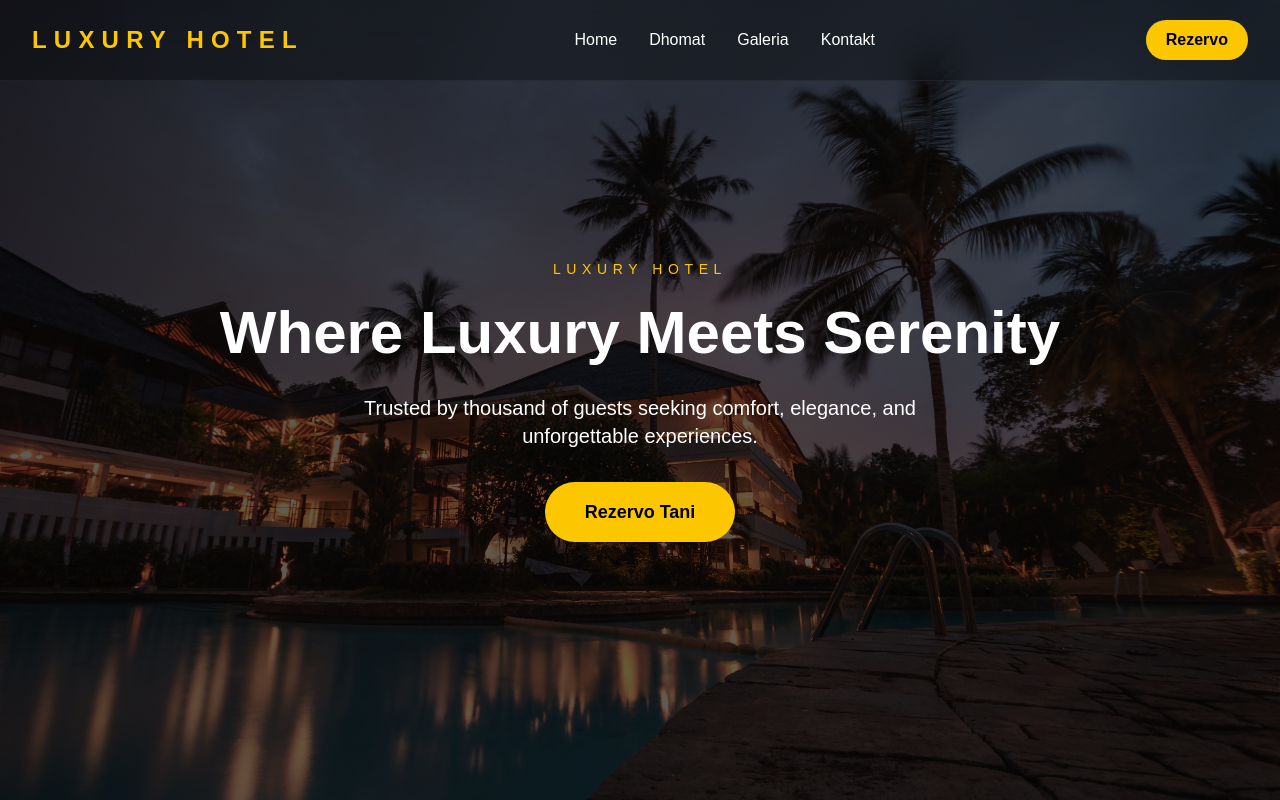
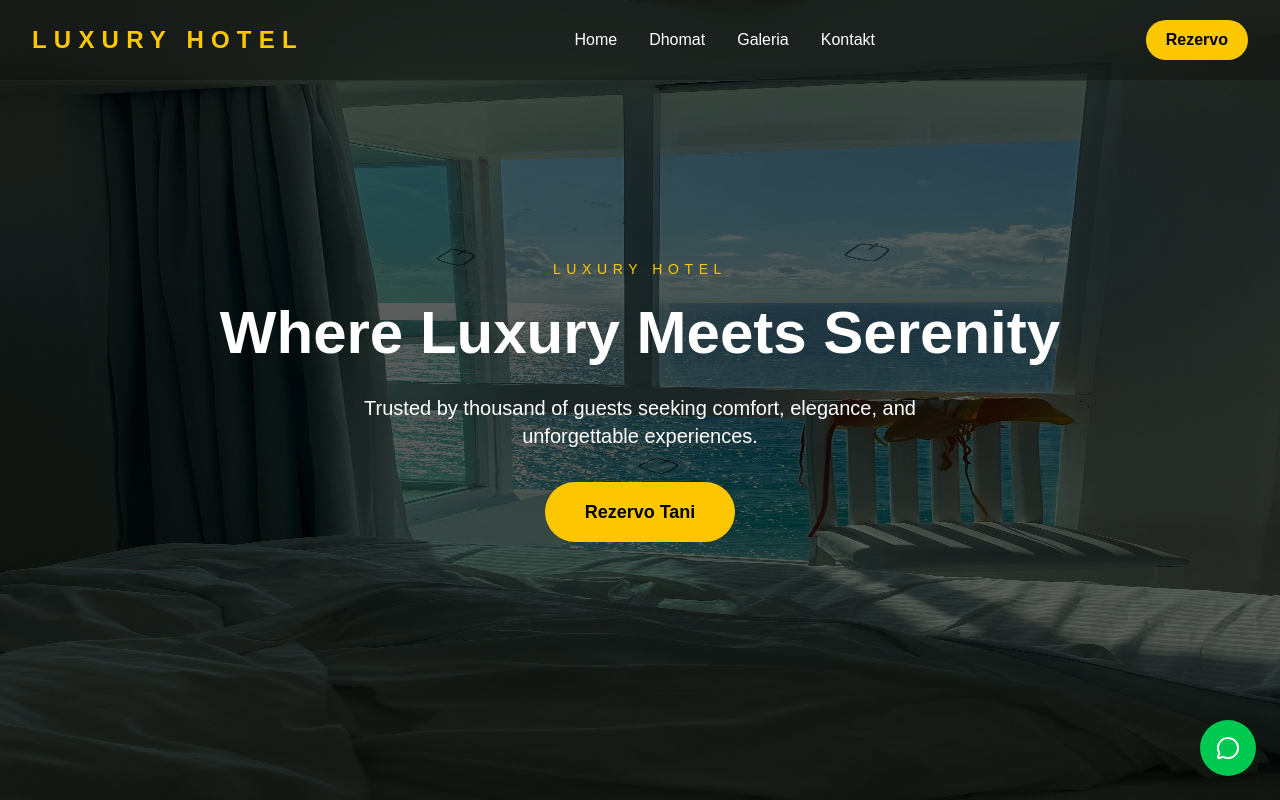
Before and after one commit to diti352/hotel-promo, a Next.js app: page / in a window 1280 px wide. Shown: the top 800 px of the page. Built offline with nearby package versions, Linux system fonts and the light colour scheme.

Commit message:
Add hero image slider and WhatsApp button

```diff
--- a/app/page.tsx
+++ b/app/page.tsx
@@ -1,9 +1,12 @@
 "use client";
 import { useEffect, useState } from
  "react";
+ import { MessageCircle, Mail } from "lucide-react";
 export default function Home() {
   const [scrolled, setScrolled] = useState(false);
   const [selectedImage,setSelectedImage] = useState<string | null>(null);
+  const heroImages = ["/hero.jpg", "/room2.jpg", "/room3.jpg"];
+  const [heroIndex, setHeroIndex] = useState(0)
 
 useEffect(() => {
   const handleScroll = () => {
@@ -15,6 +18,14 @@ useEffect(() => {
   return () => {
     window.removeEventListener("scroll", handleScroll);
   };
+}, []);
+useEffect(() => { const interval = setInterval(() =>
+{
+  setHeroIndex((current) =>
+  (current + 1) % heroImages.length);
+}, 4000);
+return() =>
+clearInterval(interval);
 }, []);
   const handleSubmit = async (e: React.FormEvent<HTMLFormElement>) => {
     e.preventDefault();
@@ -62,7 +73,7 @@ useEffect(() => {
       </nav>
 
       <section id="home" className="relative flex min-h-screen flex-col items-center justify-center overflow-hidden">
-        <img src="/hero.jpg"
+        <img src={heroImages[heroIndex]}
         className="absolute inset-0 h-full w-full odject-cover"
         alt="Luxury Hotel"/>
         <div className="absolute inset-0 bg-black/60"></div>
@@ -324,6 +335,13 @@ useEffect(() => {
   </p>
 
 </footer>
+<a
+href="https://wa.me/355690000000"
+target="_blank"
+className="fixed bottom-6 right-6 z-50 flex h-14 w-14 items-center justify-center rounded-full bg-green-500
+text-2xl shadow-2xl transition hover:scale-110">
+  <MessageCircle/>
+</a>
     </main>
   );
 }
--- a/package.json
+++ b/package.json
@@ -10,6 +10,7 @@
   },
   "dependencies": {
     "@types/nodemailer": "^8.0.1",
+    "lucide-react": "^1.23.0",
     "next": "16.2.10",
     "nodemailer": "^9.0.3",
     "react": "19.2.4",
```
Also changed, not shown: 1 other file (tests, documents, lock files or other folders).
